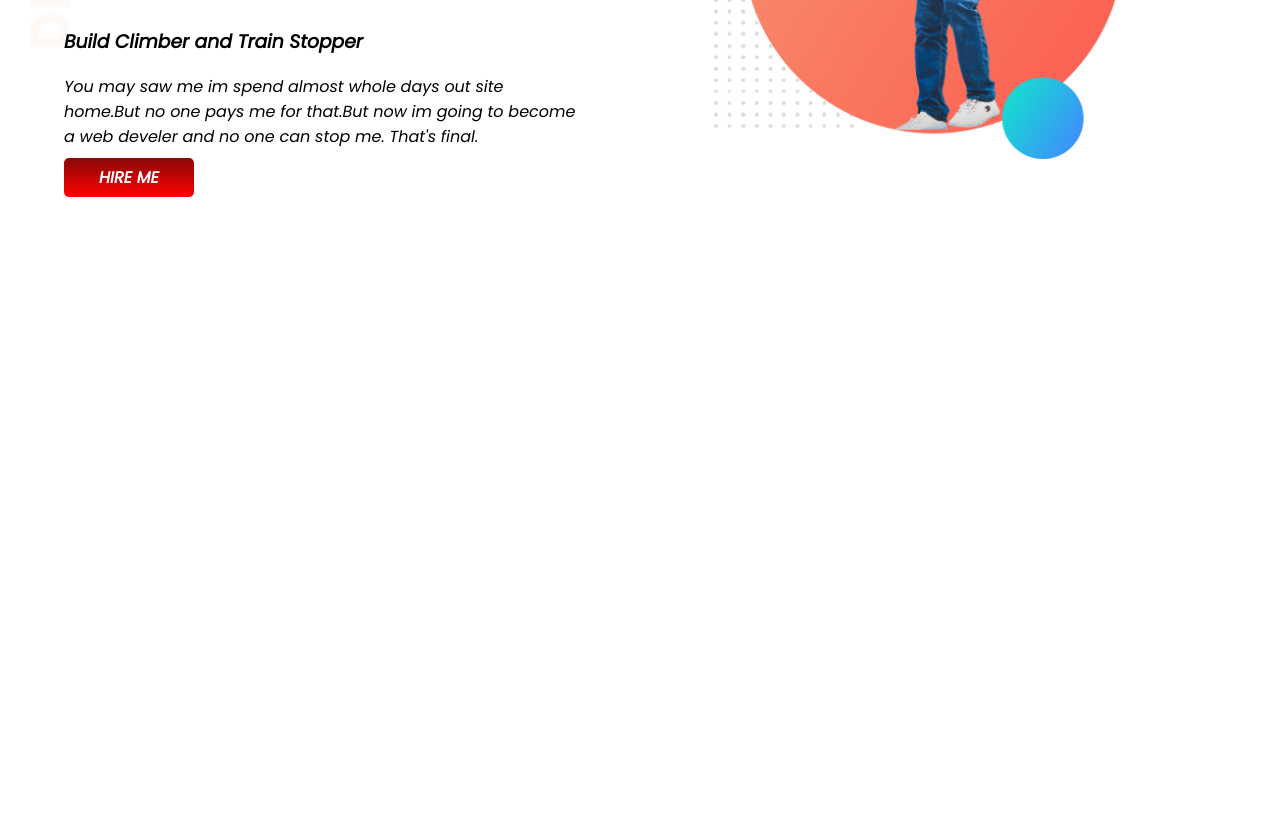
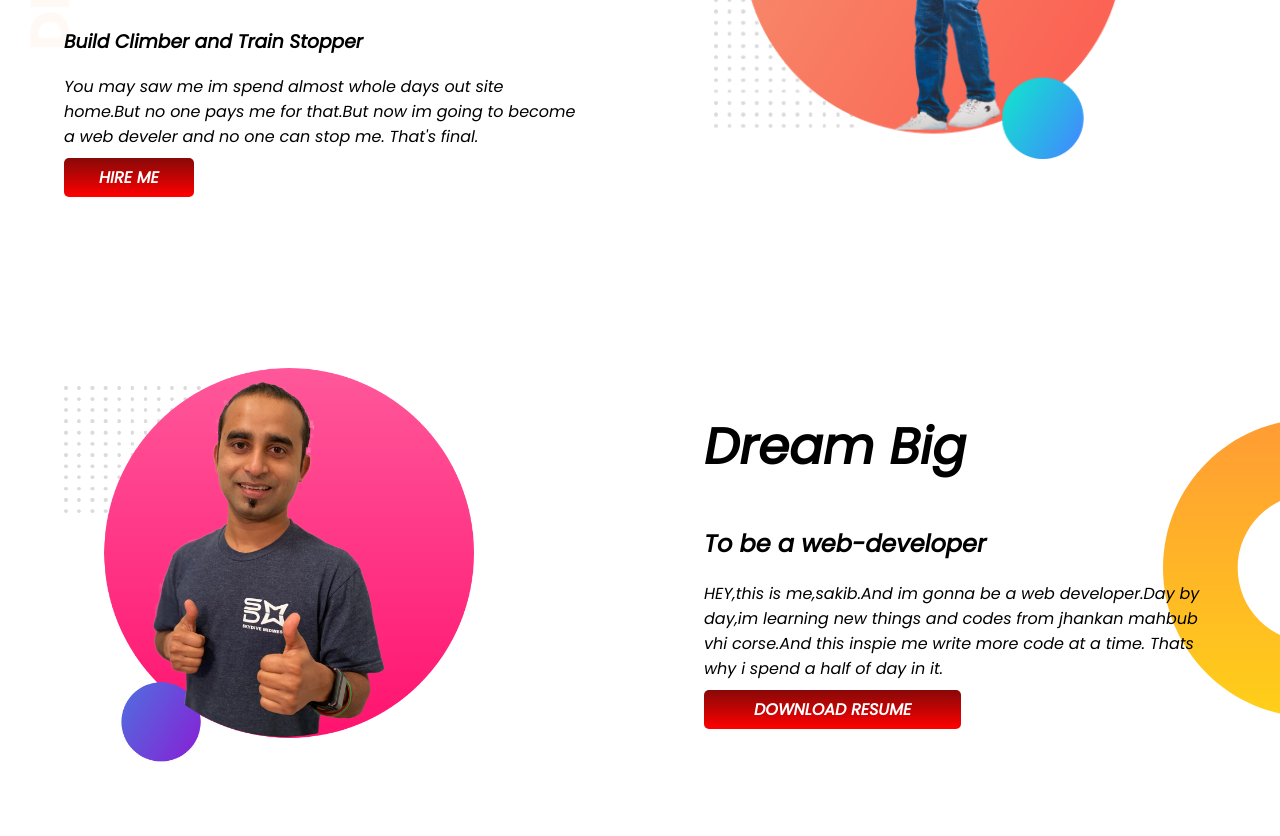
Before and after one commit to shoibesakib123/developer-portfolio, a plain HTML site: page index.html in a window 1280 px wide. Shown: the part 312-1148 px from the top of the page. Before the commit the page ends 800 px from the top, so only its background shows below. Drawn offline with Linux system fonts and the light colour scheme.

Commit message:
second commit

```diff
--- a/index.html
+++ b/index.html
@@ -29,6 +29,20 @@
 
     </section>
 
+    <section class="mid-banner">
+        <div class="half-width">
+            <img src="developer-portfolio-master/images/jhankar2.png" alt="">
+        </div>
+        <div class="half-width">
+            <h1>Dream Big</h1>
+            <h2>To be a web-developer </h2>
+            <p>HEY,this is me,sakib.And im gonna be a web developer.Day by day,im learning new things and codes from
+                jhankan mahbub vhi corse.And this inspie me write more code at a time. Thats why i spend a half of day
+                in it.</p>
+            <a class="second-linked-button" target="_blank" href="https://www.linkedin.com/signup">DOWNLOAD RESUME</a>
+        </div>
+    </section>
+
 </body>
 
 </html>
--- a/style.css
+++ b/style.css
@@ -10,6 +10,7 @@ h1{
 }
 section{
     display: flex;
+    margin-bottom: 50px;
 }
 .half-width{
     width: 50%;
@@ -30,3 +31,17 @@ section{
     background-image: url(developer-portfolio-master/images/top-banner.png);
     background-repeat: no-repeat;
 }
+.second-linked-button{
+    text-decoration: none;
+    background-image: linear-gradient(rgb(136, 8, 8), red);
+    font-weight: 700;
+    color: white;
+    padding: 8px 50px;
+    border-radius: 5px;
+
+}
+.mid-banner{
+    background-image: url(developer-portfolio-master/images/dream-bg.png);
+    background-repeat: no-repeat;
+    background-position: right;
+}
```
